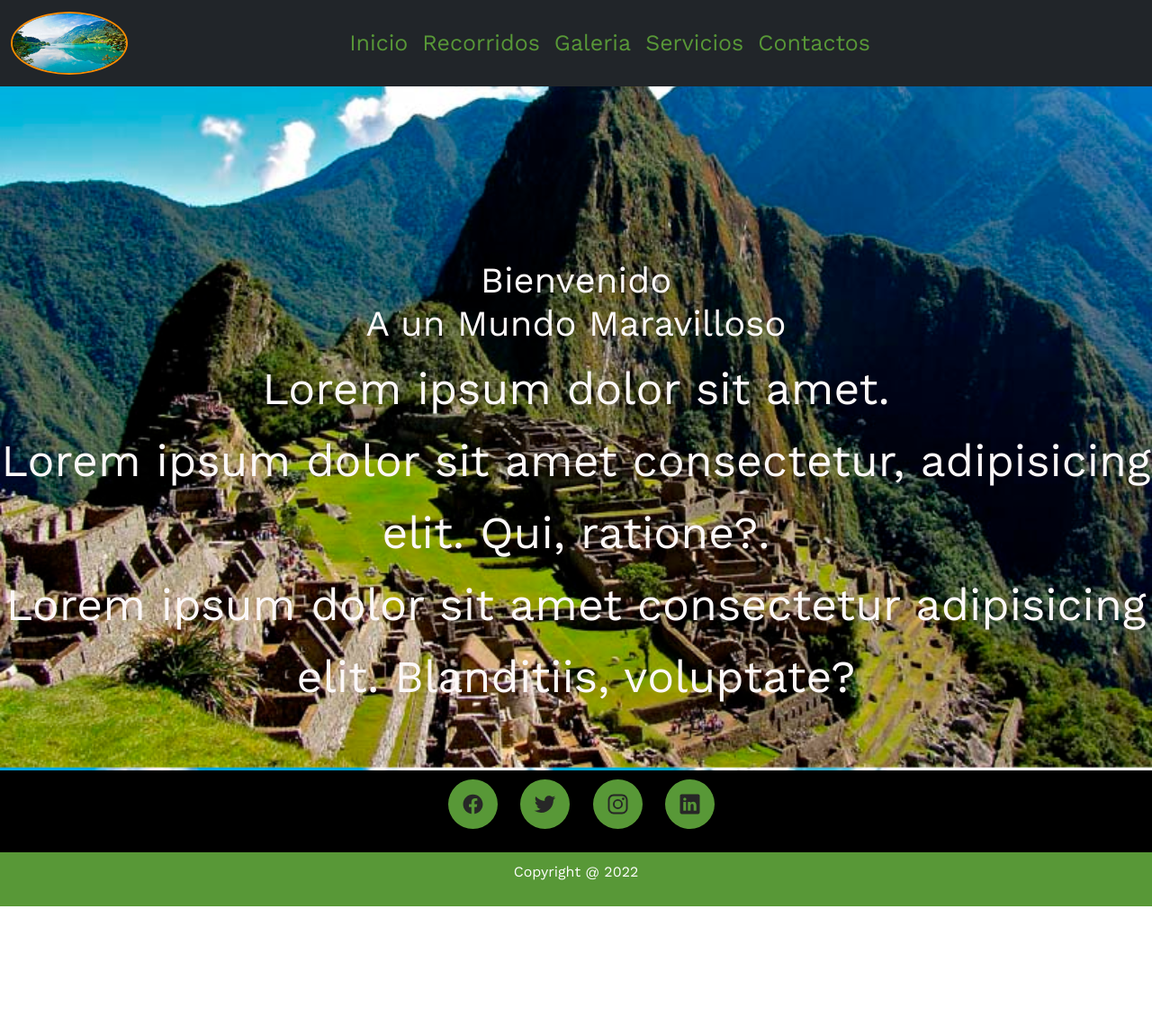
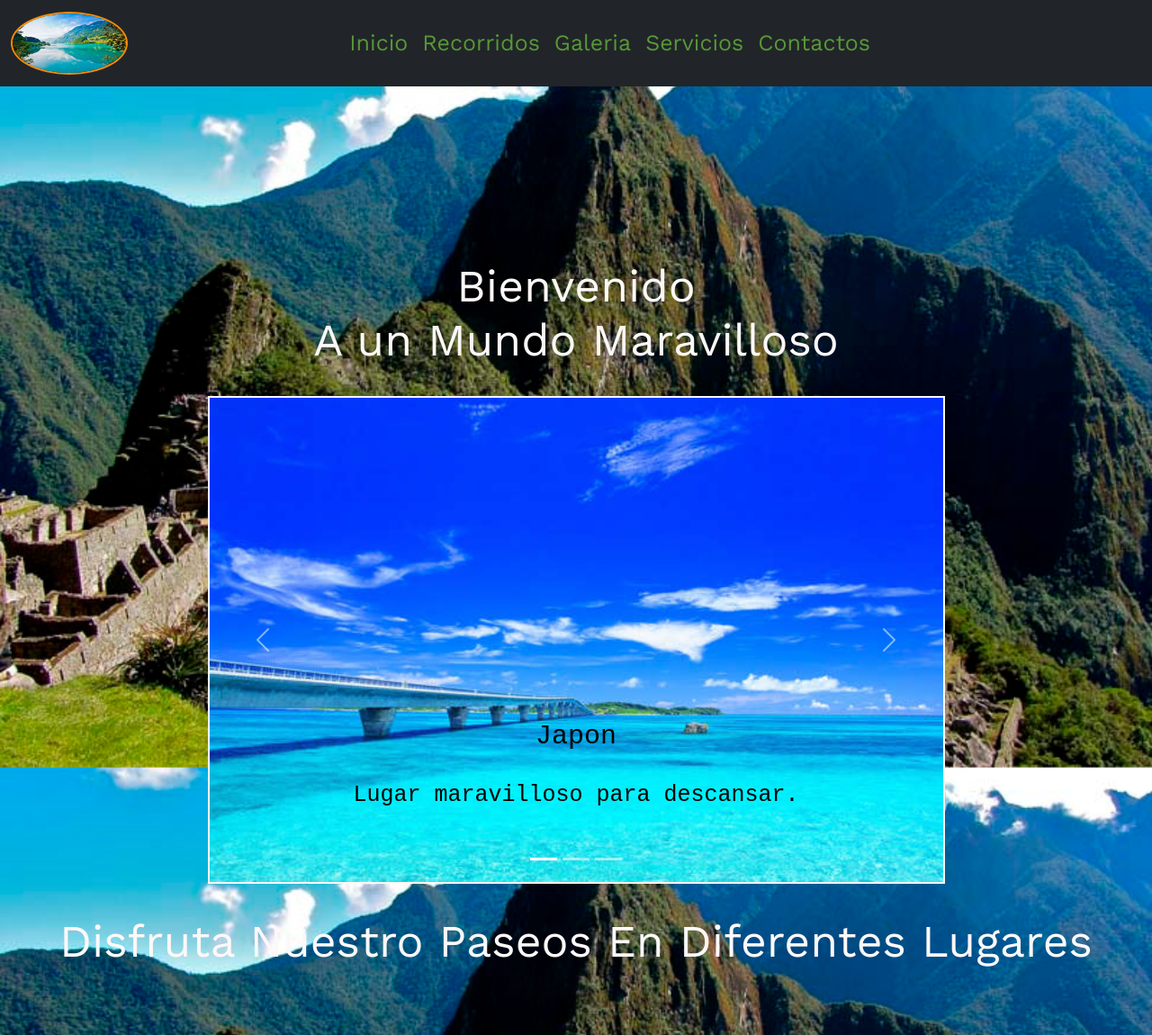
Before and after one commit to alejandro862003/Proyecto-Sass, a plain HTML site: page Proyecto.CoderHouse.Sass/index.html in a window 1280 px wide. Shown: the top 1150 px of the page at 90% size. Before the commit the page ends 1007 px from the top, so only its background shows below. Drawn offline with nearby package versions, Linux system fonts and the light colour scheme.

Commit message:
le agregue un slider al menu principal para que tenga un poco mas de espacio

```diff
--- a/Proyecto.CoderHouse.Sass/index.html
+++ b/Proyecto.CoderHouse.Sass/index.html
@@ -81,8 +81,50 @@
           Bienvenido <br />
           A un Mundo Maravilloso
         </h1>
-        <p>Lorem ipsum dolor sit amet. <br> Lorem ipsum dolor sit amet consectetur, adipisicing elit. Qui, ratione?. <br> Lorem ipsum dolor sit amet consectetur adipisicing elit. Blanditiis, voluptate?</p>
+        <div class="container p-4">
+          <div class="w-75 h-75">
+            <div id="carouselExampleDark" class="carousel slide carousel-fade" data-bs-ride="carousel">
+              <div class="carousel-indicators">
+                <button type="button" data-bs-target="#carouselExampleDark" data-bs-slide-to="0" class="active" aria-current="true" aria-label="Slide 1"></button>
+                <button type="button" data-bs-target="#carouselExampleDark" data-bs-slide-to="1" aria-label="Slide 2"></button>
+                <button type="button" data-bs-target="#carouselExampleDark" data-bs-slide-to="2" aria-label="Slide 3"></button>
+              </div>
+              <div class="carousel-inner">
+                <div class="carousel-item active" data-bs-interval="10000">
+                  <img src="./img/Japon.jpeg" class="d-block w-100 h-100" alt="...">
+                  <div class="carousel-caption d-none d-md-block">
+                    <h5>Japon</h5>
+                    <p>Lugar maravilloso para descansar.</p>
+                  </div>
+                </div>
+                <div class="carousel-item" data-bs-interval="2000">
+                  <img src="./img/Tailandia.jpeg" class="d-block w-100 h-100" alt="...">
+                  <div class="carousel-caption d-none d-md-block">
+                    <h5>Tailandia</h5>
+                    <p>Hermoso para recorrer..</p>
+                  </div>
+                </div>
+                <div class="carousel-item">
+                  <img src="./img/China.jpeg" class="d-block w-100 h-100" alt="...">
+                  <div class="carousel-caption d-none d-md-block">
+                    <h5>China</h5>
+                    <p>Excelente arquitectura para disfrutar.</p>
+                  </div>
+                </div>
+              </div>
+              <button class="carousel-control-prev" type="button" data-bs-target="#carouselExampleDark" data-bs-slide="prev">
+                <span class="carousel-control-prev-icon" aria-hidden="true"></span>
+                <span class="visually-hidden">Previous</span>
+              </button>
+              <button class="carousel-control-next" type="button" data-bs-target="#carouselExampleDark" data-bs-slide="next">
+                <span class="carousel-control-next-icon" aria-hidden="true"></span>
+                <span class="visually-hidden">Next</span>
+              </button>
+            </div>
+          </div>
+        </div>
       </div>
+      <p>Disfruta Nuestro Paseos En Diferentes Lugares</p>
     </section>
 
     <footer>
--- a/Proyecto.CoderHouse.Sass/sass/_media.scss
+++ b/Proyecto.CoderHouse.Sass/sass/_media.scss
@@ -135,7 +135,7 @@
     }
     .galeria-img{
         width: 100%;
-        height: auto;
+        height: 350px;
         margin-bottom: 43px;
         margin-left: 10px;
     }
--- a/Proyecto.CoderHouse.Sass/sass/main.scss
+++ b/Proyecto.CoderHouse.Sass/sass/main.scss
@@ -1,6 +1,7 @@
 //Mis variables.
 $colorGreen:#589837;
 $colorCoral:darkorange;
+$colorNegro:#000000;
 //Mis scss importados.
 @import 'contactos';
 @import 'galeria';
@@ -20,6 +21,9 @@ body {
     background-image: url(../img/fondo.jpeg);
     background-size:cover;
     background-attachment: fixed;
+}
+section h1{
+    font-size: 1em;
 }
 /*Boostrap nav-bar*/
 .navbar-brand img{
@@ -44,6 +48,32 @@ a.nav-link {
 a.nav-link:hover{
     color: #f3ecec;
     transition: 0.5s;
+}
+//Carrusel
+.container{
+    display: flex;
+    justify-content: center;
+    align-content: center;
+}
+.carousel-caption p{
+    font-size: 25px;
+    color: $colorNegro;
+    text-align: center;
+    font-family: monospace;
+}
+.carousel-caption h5{
+    color: $colorNegro;
+    text-align: center;
+    font-size: 30px;
+    font-family: monospace;
+}
+.carousel-inner{
+    border: 2px solid;
+}
+
+//Seccion Principal del index
+section h1{
+    font-size: 1em;
 }
 section {
     width: 100%;
```
Also changed, not shown: Proyecto.CoderHouse.Sass/sass/main.css, 1 other file.
